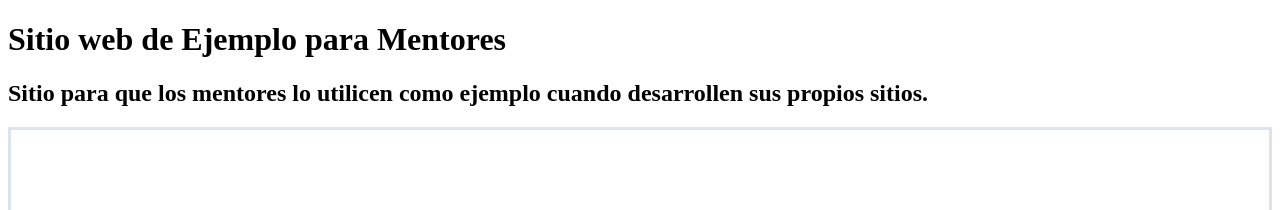
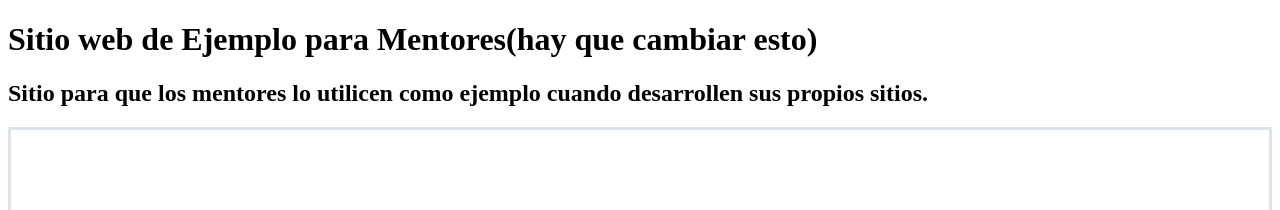
Before and after one commit to Seth502/ejemplo-mentores, a plain HTML site: page index.html in a window 1280 px wide. Shown: the top 210 px of the page. Drawn offline with Linux system fonts and the light colour scheme.

Commit message:
Update index.html

```diff
--- a/index.html
+++ b/index.html
@@ -17,7 +17,7 @@
     <title>Document</title>
 </head>
 <body>
-    <h1>Sitio web de Ejemplo para Mentores</h1>
+    <h1>Sitio web de Ejemplo para Mentores(hay que cambiar esto)</h1>
     <h2>Sitio para que los mentores lo utilicen como ejemplo cuando desarrollen sus propios sitios.</h2>
 
     <div class="center">
```
